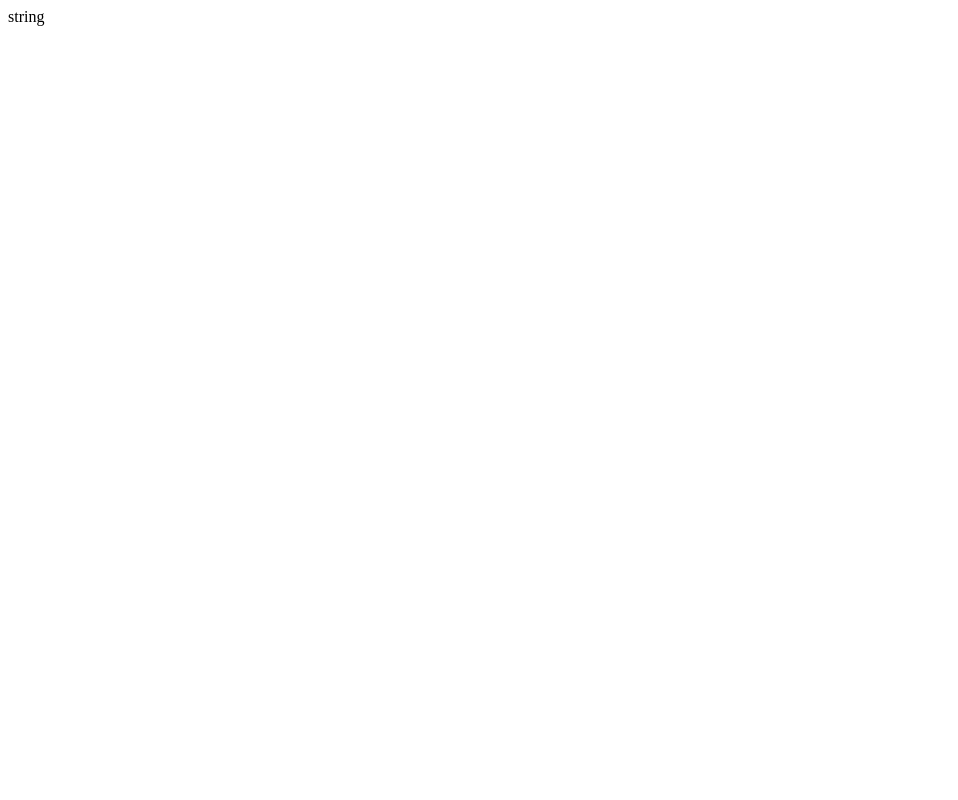
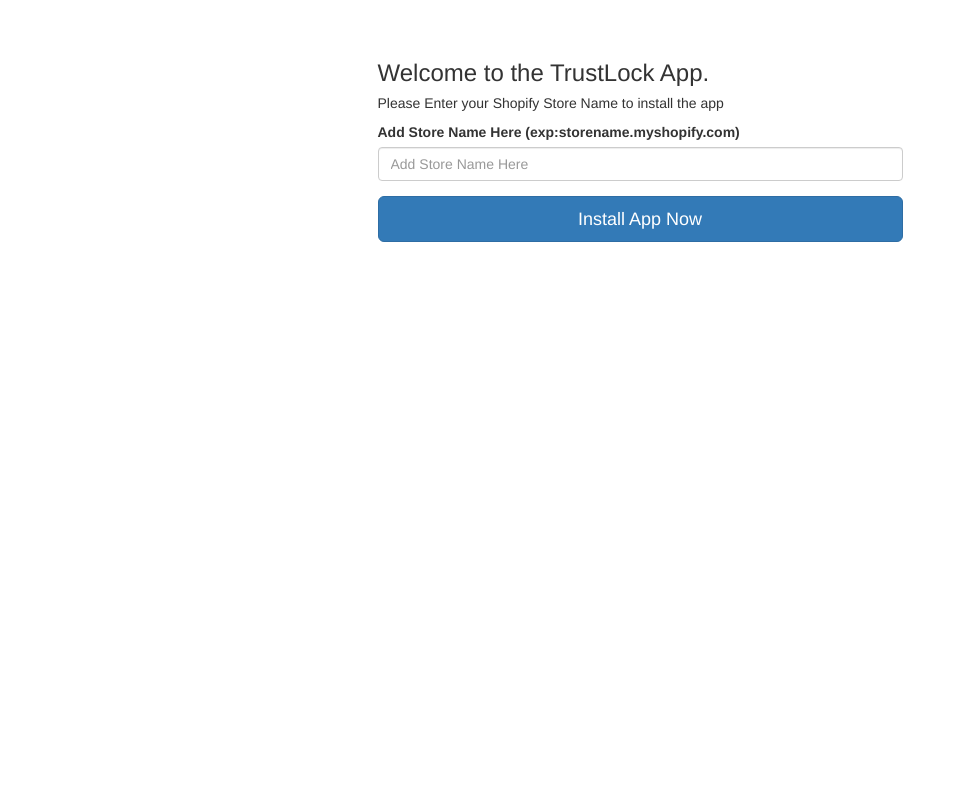
Before and after one commit to Gurpreet745/Shopify-App-Installtion-Process-PHP, a PHP site: page / in a window 1280 px wide. Before the commit the part shown is almost empty. Shown: the whole page, without its empty margins (0-958 px from the left). Run offline with PHP 8.4, Linux system fonts and the light colour scheme.

Commit message:
Add Index File

```diff
--- a/AppIndex.php
+++ b/AppIndex.php
@@ -1,4 +1,7 @@
 <?php
 require_once 'dbConnect.php';
+if(isset($_REQUEST['shop'])){
+	$_SESSION['shop'] = $_REQUEST['shop'];
+}
 echo "Welcome To ".$_SESSION['shop'];
 ?>
--- a/Install.php
+++ b/Install.php
@@ -11,7 +11,7 @@
 	$tokenQuery->close();
 	/*Check Whether app is already install or not*/
 	if($getToken->num_rows > 0){
-		header('location:'.$appUrl.'/AppIndex.php');
+		header('location:'.$appUrl.'/AppIndex.php?shop='.$shop);
 	}else{
 		/* get app credentials and redirect url*/
 		$dbquery = $db->prepare("SELECT * FROM tbl_appsettings order by id ASC limit 1");
--- a/dbConnect.php
+++ b/dbConnect.php
@@ -5,6 +5,4 @@
 if($db->connect_errno){
   die('Connect Error: ' . $db->connect_errno);
 }
-
 $appUrl = 'https://'.$_SERVER['SERVER_NAME'].'/Trust';
-?>
--- a/index.php
+++ b/index.php
@@ -1,3 +1,39 @@
-<?php
-echo "string";
-?>
+<!DOCTYPE html>
+<html>
+<head>
+	<title>Shopify App</title>
+	<meta charset="utf-8">
+	<meta name="viewport" content="width=device-width, initial-scale=1">
+	<link rel="stylesheet" href="https://maxcdn.bootstrapcdn.com/bootstrap/3.3.7/css/bootstrap.min.css">
+	<script src="https://ajax.googleapis.com/ajax/libs/jquery/3.3.1/jquery.min.js"></script>
+	<script src="https://maxcdn.bootstrapcdn.com/bootstrap/3.3.7/js/bootstrap.min.js"></script>
+</head>
+<body>
+	<div class="container">
+		<br class="xs-80">
+		<br class="xs-80">
+		<div class="col-md-12">
+			<div class="col-md-3"></div>
+			<div class="col-md-6">
+				<h3>Welcome to the TrustLock App.</h3>
+				<h5>Please Enter your Shopify Store Name to install the app</h5>
+				<?php if(isset($errorMessage)) { ?>
+					<h5 class="alert alert-danger"><?php echo $errorMessage; ?></h5>
+				<?php } ?>
+				<form class="form account-form" method="POST" action="Install.php">
+					<div class="form-group">
+						<label for="storeName" class="placeholder-hidden">Add Store Name Here (exp:storename.myshopify.com)</label>
+						<input type="text" class="form-control" id="storeName" name="shop" placeholder="Add Store Name Here" tabindex="1" required="required">
+					</div>
+					<div class="form-group">
+						<button type="submit" name="shopInstallation" id="shopInstallation" class="btn btn-primary btn-block btn-lg" tabindex="4">
+							Install App Now <i class="fa fa-play-circle"></i>
+						</button>
+					</div>
+				</form>
+			</div>
+			<div class="col-md-3"></div>
+		</div>
+	</div>
+</body>
+</html>
```
